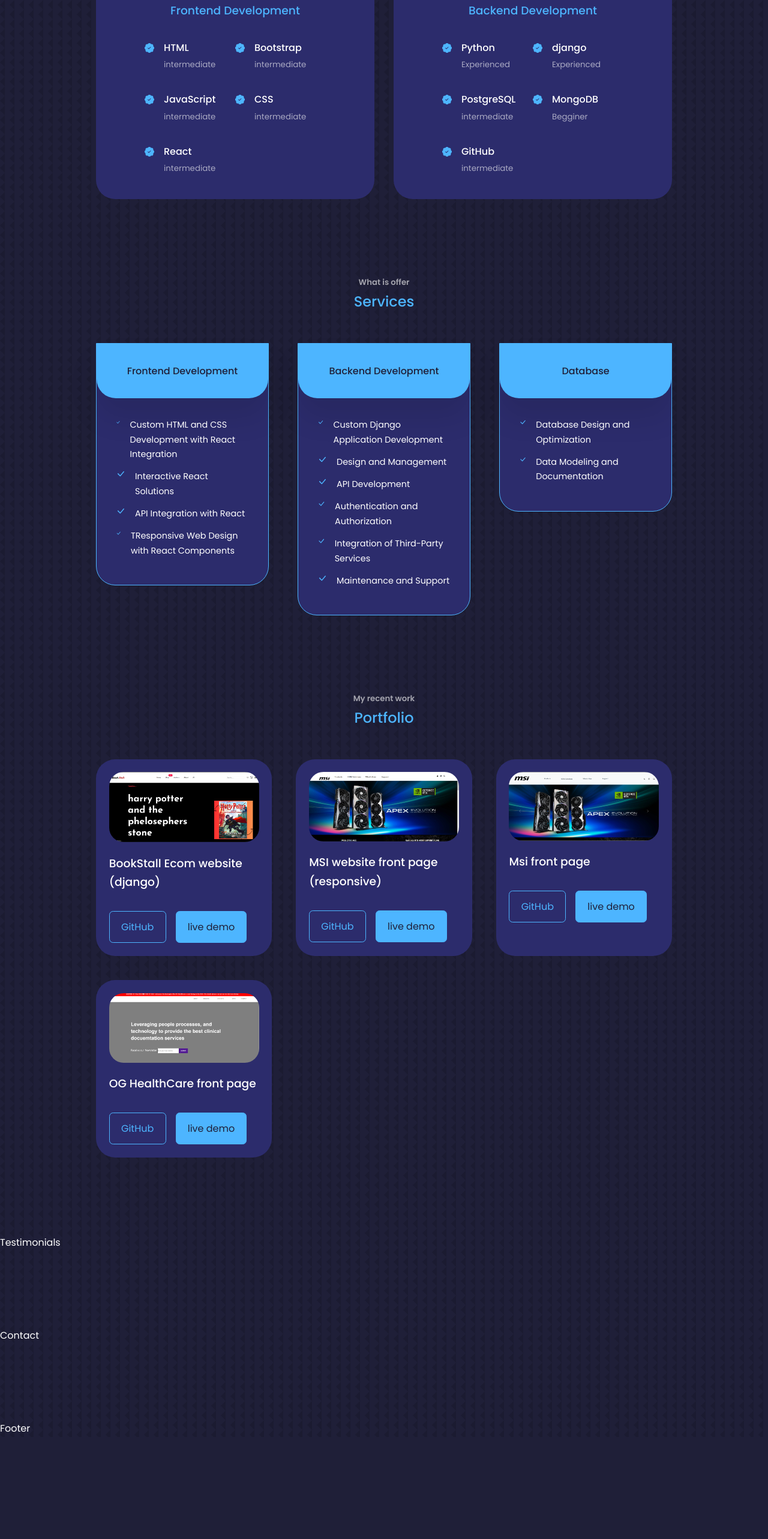
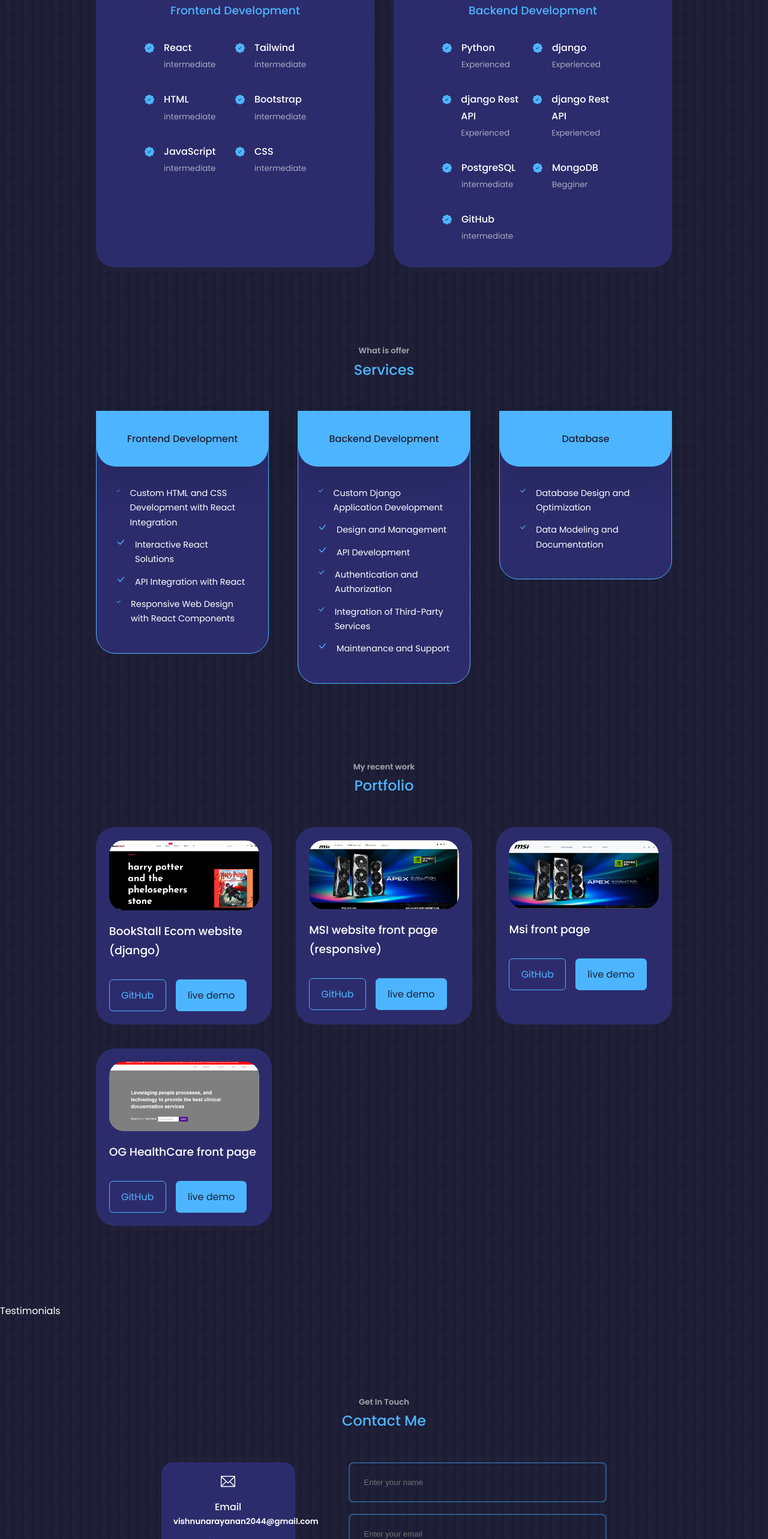
Before and after one commit to vishnu2044/vishnu-narayanan, a React (Create React App) app: page / in a window 1280 px wide. Shown: the part 1936-4502 px from the top of the page at 60% size. Before the commit the page ends 4332 px from the top, so only its background shows below. Built offline with nearby package versions, Linux system fonts and the light colour scheme.

Commit message:
from added need toa dd emailjs

```diff
--- a/src/components/contact/Contact.jsx
+++ b/src/components/contact/Contact.jsx
@@ -1,11 +1,37 @@
 import React from 'react';
 import "./contact.css";
+import { TfiEmail } from "react-icons/tfi";
 
 const Contact = () => {
   return (
-    <div>
-      <section id='contact'> Contact</section>
-    </div>
+    <section id='contact'>
+      <h5>Get In Touch</h5>
+      <h2>Contact Me</h2>
+
+      <div className="container contact_container">
+        <div className="contact__options">
+
+          <article className="contact__option">
+            <TfiEmail className='contact__option-icon'/>
+            <h4>Email</h4>
+            <h5>vishnunarayanan2044@gmail.com</h5>
+            <a href="mailto:vishnunarayanan2044@gmail.com" target='_blank' >Send a message</a>
+          </article>
+
+        </div>
+
+        {/* END OF CONTACT OPTIONS */}
+
+        <form action="">
+          <input type="text" name='name' placeholder='Enter your name' required/>
+          <input type="email" name='email' placeholder='Enter your email' required/>
+          <textarea name="message" placeholder='Your message'  rows="7" required></textarea>
+          <button type='submit' className='btn btn-primary'>Send message</button>
+        </form>
+      </div>
+
+
+    </section>
   )
 }
 
--- a/src/components/contact/contact.css
+++ b/src/components/contact/contact.css
@@ -0,0 +1,72 @@
+.container.contact_container{
+    width: 58%;
+    display: grid;
+    grid-template-columns: 30% 58%;
+    gap: 12%;
+}
+
+.contact__options{
+    display: flex;
+    flex-direction: column;
+    gap: 1.2rem;
+}
+
+.contact__option{
+    background-color: var(--color-bg-variant);
+    padding: 1.2rem;
+    border-radius: 1.2rem;
+    text-align: center;
+    border: 1px solid transparent;
+    transition: var(--transition);
+}
+
+.contact__option:hover{
+    background: transparent;
+    border-color: var(--color-primary-variant);
+}
+
+.contact__option-icon{
+    font-size: 1.5rem;
+    margin-bottom: 0.5rem;
+}
+
+.contact__option a{
+    margin-top: 0.7rem;
+    display: inline-block;
+    font-size: 0.8rem;
+}
+
+ /* >>>>>>>>>>>>>>>>>>>>>>>>> form >>>>>>>>>>>>>>>>>>>>>  */
+
+ form{
+    display: flex;
+    flex-direction: column;
+    gap: 1.2rem;
+ }
+
+input, textarea{
+    width: 100%;
+    padding: 1.5rem;
+    border-radius: 0.5rem;
+    background: transparent;
+    border: 2px solid var(--color-primary-variant);
+    resize: None;
+    color: var(--color-white);
+}
+
+/* **************** MEDIA QUERIES (MEDIUM DEVICES) ****** */
+@media screen and (max-width: 1024px) {
+    .container.contact_container{
+            grid-template-columns: 1fr;
+            gap: 2rem;
+    }
+
+}
+
+/* **************** MEDIA QUERIES (SMALL DEVICES) ****** */
+@media screen and (max-width: 600px) {
+    .container.contact_container{
+        width: var(--container-width-sm);
+}
+
+}
--- a/src/components/experience/Experience.jsx
+++ b/src/components/experience/Experience.jsx
@@ -12,6 +12,22 @@
           <div className="experience__frontend">
             <h3>Frontend Development</h3>
             <div className="experience__content">
+              <article className='experience__details'>
+                <BsPatchCheckFill className="experience__details_icon" />
+                <div>
+                  <h4>React</h4>
+                  <small className='text-light'>intermediate</small>
+                </div>
+              </article>
+
+              <article className='experience__details'>
+                <BsPatchCheckFill className="experience__details_icon" />
+                <div>
+                  <h4>Tailwind</h4>
+                  <small className='text-light'>intermediate</small>
+                </div>
+              </article>
+
               <article className='experience__details'>
                 <BsPatchCheckFill className="experience__details_icon" />
                 <div>
@@ -43,13 +59,8 @@
                   <small className='text-light'>intermediate</small>
                 </div>
               </article>
-              <article className='experience__details'>
-                <BsPatchCheckFill className="experience__details_icon" />
-                <div>
-                  <h4>React</h4>
-                  <small className='text-light'>intermediate</small>
-                </div>
-              </article>
+
+
             </div>
 
           </div>
@@ -69,6 +80,24 @@
                 <BsPatchCheckFill className="experience__details_icon" />
                 <div>
                   <h4>django</h4>
+                  <small className='text-light'>Experienced</small>
+                </div>
+
+              </article>
+
+              <article className='experience__details'>
+                <BsPatchCheckFill className="experience__details_icon" />
+                <div>
+                  <h4>django Rest API</h4>
+                  <small className='text-light'>Experienced</small>
+                </div>
+
+              </article>
+
+              <article className='experience__details'>
+                <BsPatchCheckFill className="experience__details_icon" />
+                <div>
+                  <h4>django Rest API</h4>
                   <small className='text-light'>Experienced</small>
                 </div>
 
--- a/src/components/header/HeaderSocials.jsx
+++ b/src/components/header/HeaderSocials.jsx
@@ -6,7 +6,7 @@
 const HeaderSocials = () => {
   return (
     <div className='header__socials'>
-        <a href="https://www.linkedin.com/" target='_blank'> <BsLinkedin /> </a>
+        <a href="https://www.linkedin.com/in/vishnu-narayanan2044/" target='_blank'> <BsLinkedin /> </a>
         <a href="https://www.github.com/" target='_blank'><FaGithubSquare /></a>
         <a href="https://www.instagram.com/" target='_blank'> <BsInstagram /> </a>
 
--- a/src/components/services/Services.jsx
+++ b/src/components/services/Services.jsx
@@ -28,7 +28,7 @@
               </li>
               <li>
                 <BsCheckLg className='service__list-icon'/>
-                <p>TResponsive Web Design with React Components</p>
+                <p>Responsive Web Design with React Components</p>
               </li>
             </ul>
             {/* END OF FRONT END TAGE */}
```
Also changed, not shown: src/components/portfolio/Portfolio.jsx (+0 -18 lines).
